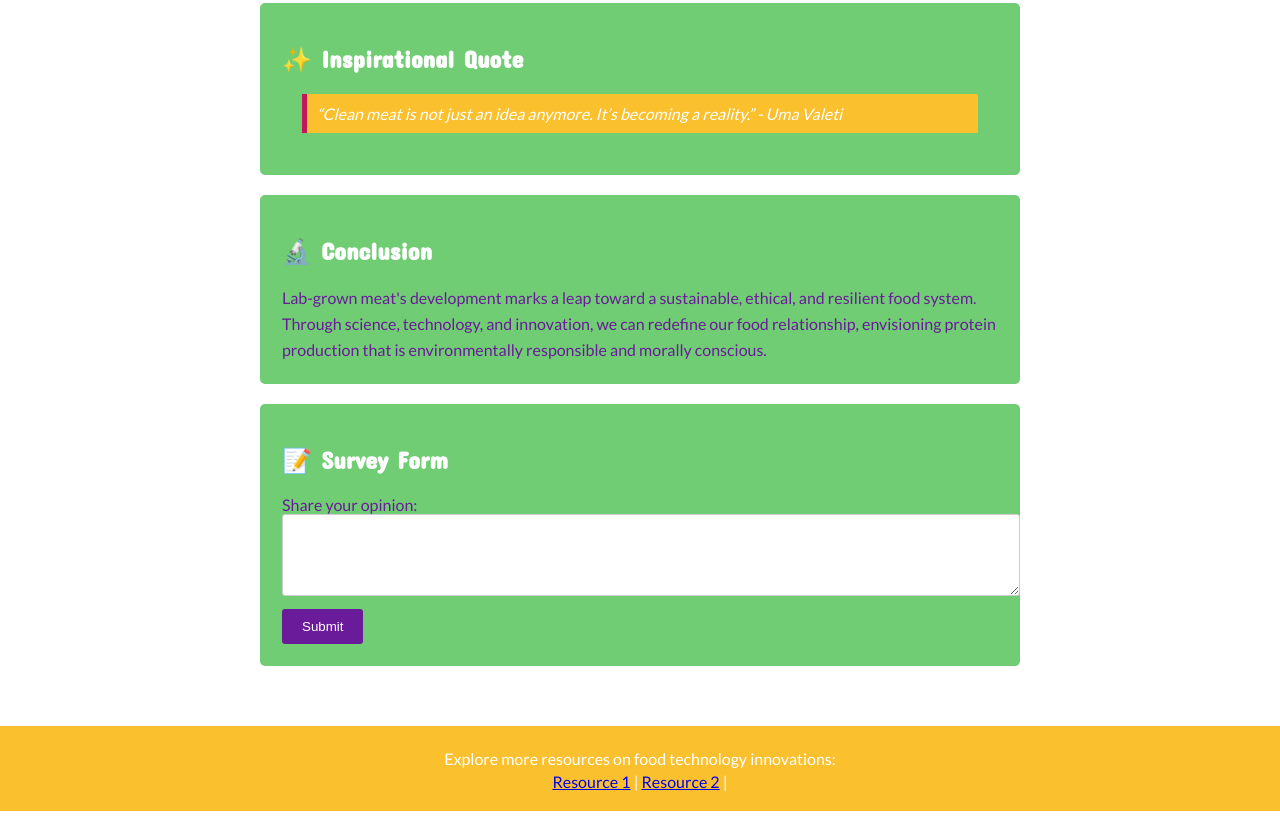
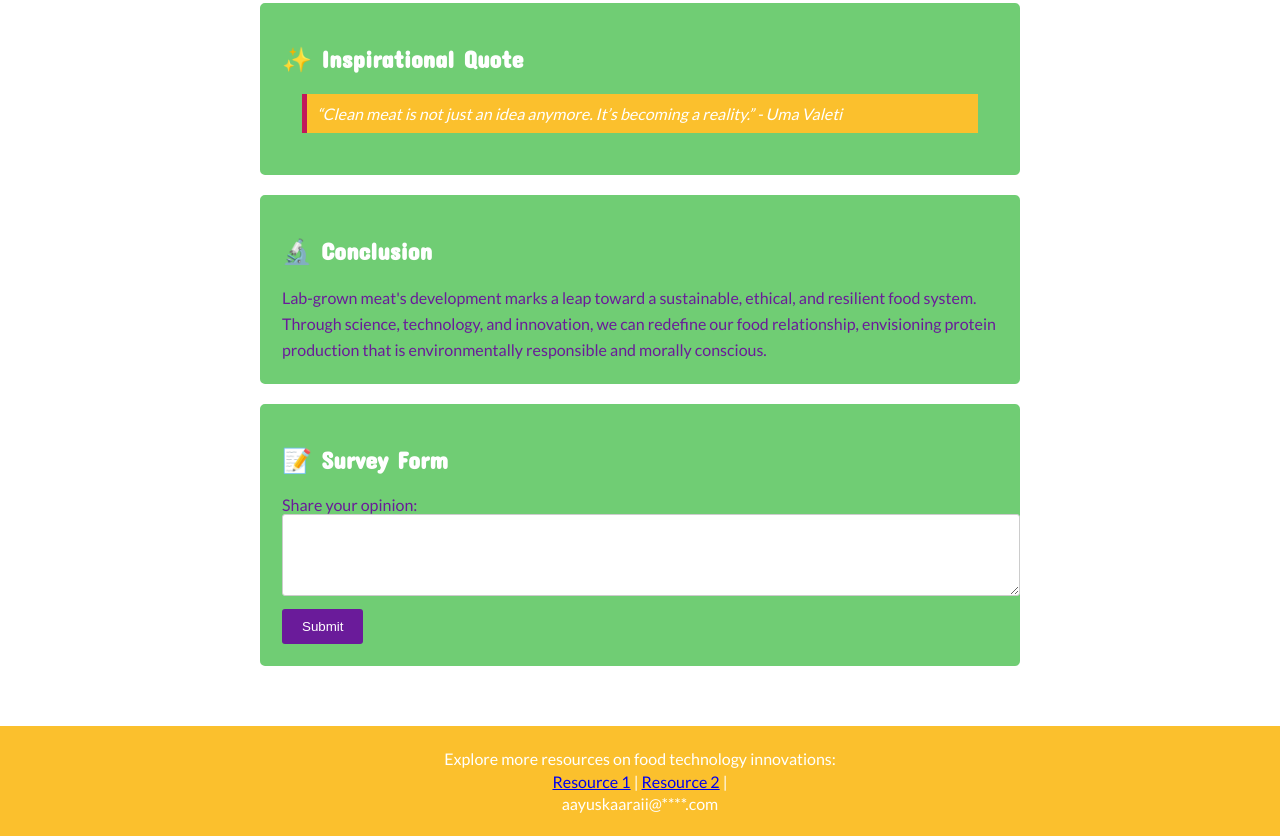
Before and after one commit to Talumaaalu/midterm, a plain HTML site: page index.html in a window 1280 px wide. Shown: the part 2659-3495 px from the top of the page. Before the commit the page ends 3470 px from the top, so only its background shows below. Drawn offline with Linux system fonts and the light colour scheme.

Commit message:
Update index.html

```diff
--- a/index.html
+++ b/index.html
@@ -65,6 +65,7 @@
       <a href="https://interestingengineering.com/culture/lab-grown-meat-sustainable-ethical-food-production">Resource 1</a> |
       <a href="https://www.eufic.org/en/food-production/article/lab-grown-meat-how-it-is-made-and-what-are-the-pros-and-cons">Resource 2</a> |
     </nav>
+    <p>aayuskaaraii@****.com</p>
   </footer>
 </body>
 </html>
```
